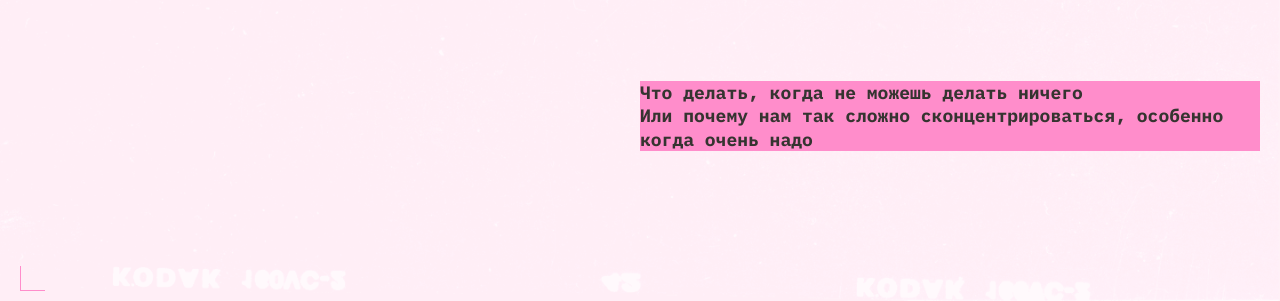
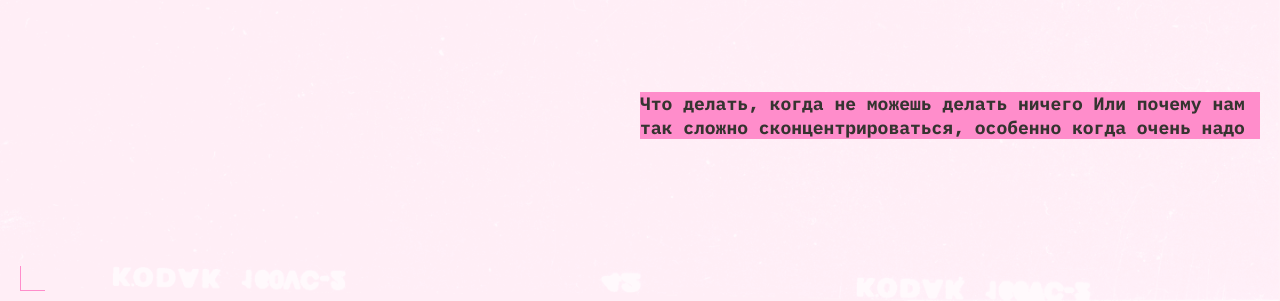
Before and after one commit to ssophielll/slozhno-sosredotochitsya-fd, a plain HTML site: page index.html in a window 1280 px wide. Shown: the part 499-800 px from the top of the page. Drawn offline with Linux system fonts and the light colour scheme.

Commit message:
Попытка 1.1

```diff
--- a/index.html
+++ b/index.html
@@ -52,12 +52,12 @@
         no focus
       </h1>
       <h2 class="header__title-card title-decor">
-        <p class="header__title-card-span">
+        <span class="header__title-card-span">
           Что делать, когда не можешь делать ничего
-        </p>
-        <p class="header__title-card-span">
+        </span>
+        <span class="header__title-card-span">
           Или почему нам так сложно сконцентрироваться, особенно когда очень надо
-        </p>
+        </span>
       </h2>
     </header>
     <main class="main">
```
